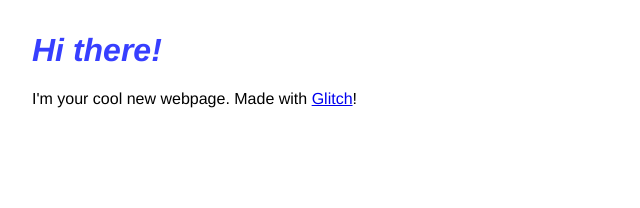
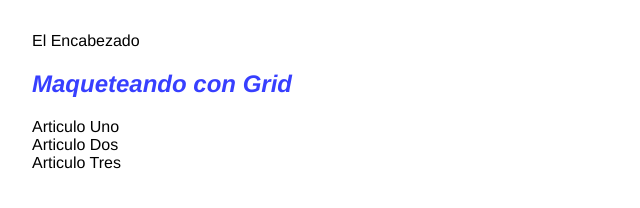
Before and after one commit to ClementinaPineda07/maquetado2018, a plain HTML site: page index.html in a window 1280 px wide. Shown: the whole page, without its empty margins (0-640 px from the left). Drawn offline with Linux system fonts and the light colour scheme.

Commit message:
⭐️👁 Updated with Glitch

```diff
--- a/index.html
+++ b/index.html
@@ -2,26 +2,25 @@
 <html lang="en">
   <head>
     <title>Hello!</title>
-    <meta charset="utf-8">
-    <meta http-equiv="X-UA-Compatible" content="IE=edge">
-    <meta name="viewport" content="width=device-width, initial-scale=1">
-
-    <!-- import the webpage's stylesheet -->
     <link rel="stylesheet" href="/style.css">
-
-    <!-- import the webpage's javascript file -->
     <script src="/script.js" defer></script>
   </head>
   <body>
-    <h1>Hi there!</h1>
+    <header>El Encabezado
+    </header>
+    <section>
 
-    <p>
-      I'm your cool new webpage. Made with <a href="https://glitch.com">Glitch</a>!
-    </p>
+    <h1>Maqueteando con Grid</h1>
+      <article>Articulo Uno
+      </article>
 
-    <!-- include the Glitch button to show what the webpage is about and
-          to make it easier for folks to view source and remix -->
-    <div class="glitchButton" style="position:fixed;top:20px;right:20px;"></div>
-    <script src="https://button.glitch.me/button.js"></script>
+      <article>Articulo Dos
+      </article>
+
+      <article>Articulo Tres
+      </article>
+
+
+   </section>
   </body>
 </html>
```
